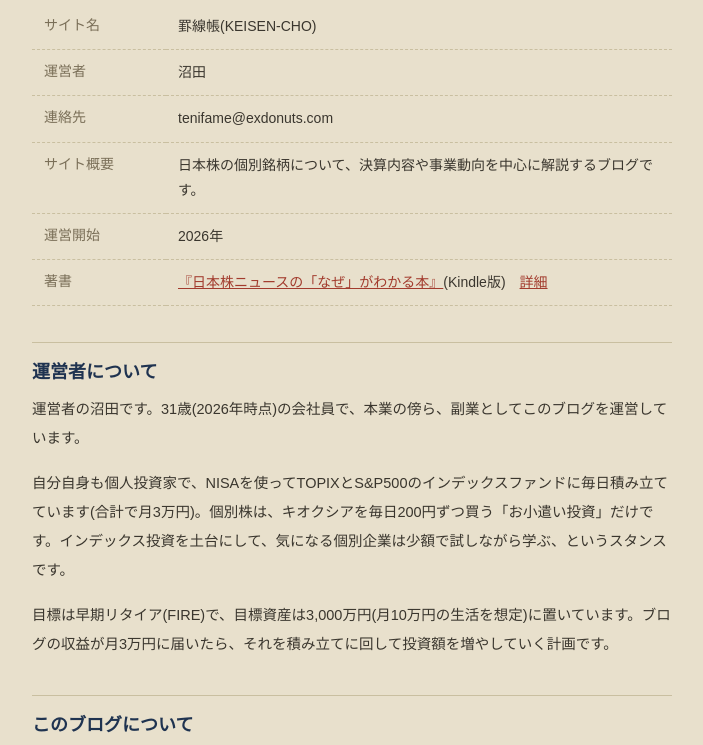
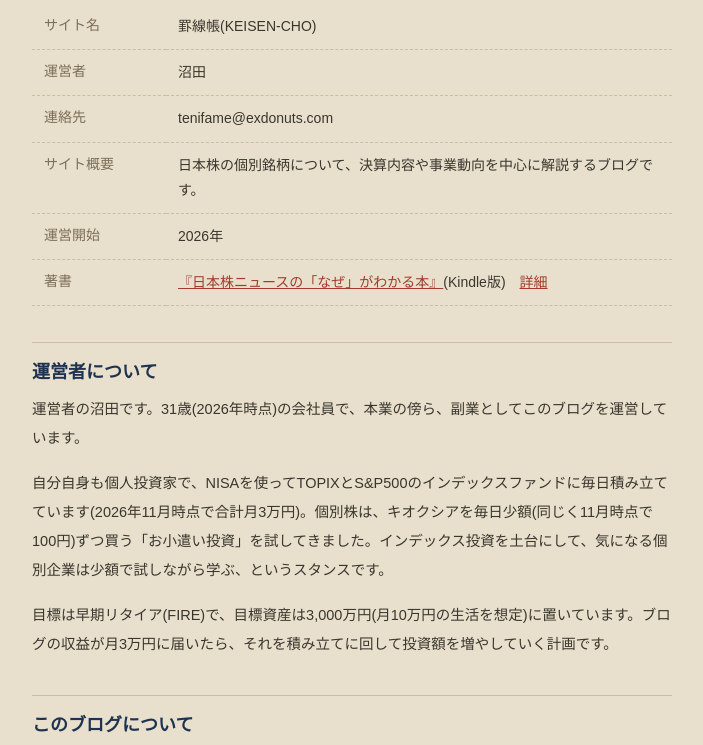
Before and after one commit to numachi-works/keisen-cho, a plain HTML site: page about.html in a window 1280 px wide. Shown: the part 309-1054 px from the top of the page, without its empty margins (288-991 px from the left). Drawn offline with Linux system fonts and the light colour scheme.

Commit message:
運営者情報のプロフィールを最新化(積立額とキオクシアの買い付け額に時点を明記)
Co-Authored-By: Claude Sonnet 5.5 <noreply@anthropic.com>
Claude-Session: https://claude.ai/code/session_01Lm5sjbP37QaFGDhR6XZ5Ev

```diff
--- a/about.html
+++ b/about.html
@@ -73,7 +73,7 @@
 
 <h2 class="sec">運営者について</h2>
 <p>運営者の沼田です。31歳(2026年時点)の会社員で、本業の傍ら、副業としてこのブログを運営しています。</p>
-<p>自分自身も個人投資家で、NISAを使ってTOPIXとS&amp;P500のインデックスファンドに毎日積み立てています(合計で月3万円)。個別株は、キオクシアを毎日200円ずつ買う「お小遣い投資」だけです。インデックス投資を土台にして、気になる個別企業は少額で試しながら学ぶ、というスタンスです。</p>
+<p>自分自身も個人投資家で、NISAを使ってTOPIXとS&amp;P500のインデックスファンドに毎日積み立てています(2026年11月時点で合計月3万円)。個別株は、キオクシアを毎日少額(同じく11月時点で100円)ずつ買う「お小遣い投資」を試してきました。インデックス投資を土台にして、気になる個別企業は少額で試しながら学ぶ、というスタンスです。</p>
 <p>目標は早期リタイア(FIRE)で、目標資産は3,000万円(月10万円の生活を想定)に置いています。ブログの収益が月3万円に届いたら、それを積み立てに回して投資額を増やしていく計画です。</p>
 
 <h2 class="sec">このブログについて</h2>
```
